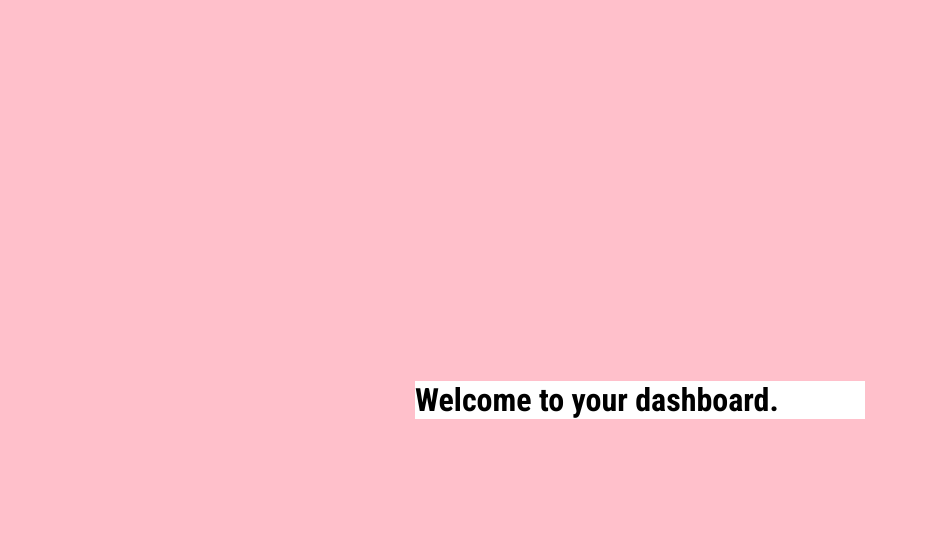
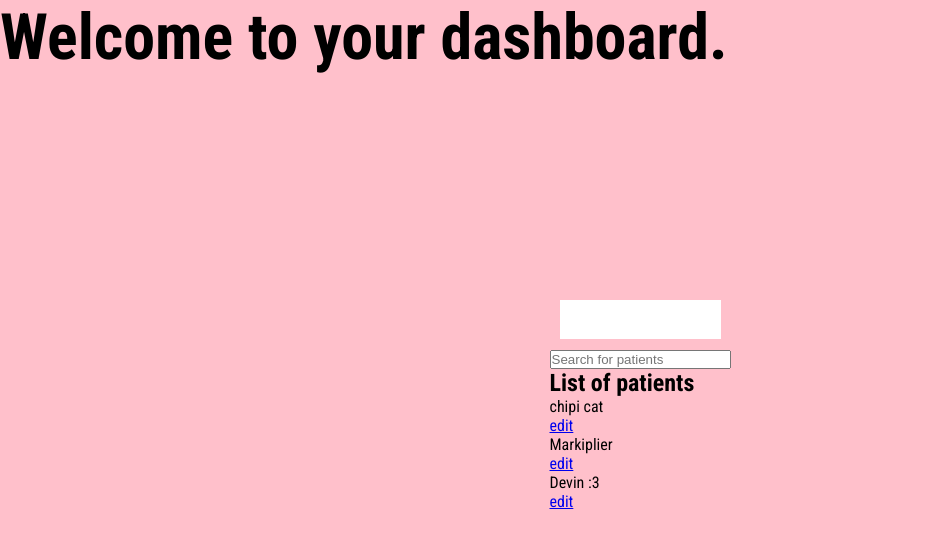
Before and after one commit to sahua3/Megahack2024, a React (Create React App) app in the folder megahack2024/: page /dashboard in a window 1280 px wide. Shown: the top 548 px of the page, without its empty margins (0-927 px from the left). Built offline with nearby package versions, Linux system fonts and the light colour scheme.

Commit message:
Dashboard Edited

```diff
--- a/megahack2024/src/components/Dashboard/Dashboard.css
+++ b/megahack2024/src/components/Dashboard/Dashboard.css
@@ -1,5 +1,21 @@
 .topWrap {
-    width: 450px;
+    height: auto;
+    min-height: 100%;
+    background: none;
+    margin: 10px;
+    padding: 10px;
+}
+
+.topWrap .dashboardWrap {
+    height: auto;
+    min-height: 100%;
     background: white;
-    color: #000;
+    margin: 10px;
+    padding: 10px;
 }
+.dashboardWrap h1 {
+    position: absolute;
+    top: 0;
+    left: 0;
+    font-size: 4rem;
+}
--- a/megahack2024/src/components/Dashboard/Dashboard.jsx
+++ b/megahack2024/src/components/Dashboard/Dashboard.jsx
@@ -1,21 +1,26 @@
 import React from 'react';
 import './Dashboard.css';
-import ReactDOM from 'react-dom/client';
-
-function patientPrint(value){
-    return <li>{value.name}</li>;
-}
+import { Link } from "react-router-dom";
 
 function Dashboard() {
-    const randomPeople = [{id: 1, name: 'Chipi cat'}, {id: 2, name: 'Markiplier'}, {id: 3, name: 'Devin :3'}];
     return(
-        <div className='topWrap'>
-            <h1>Welcome to your dashboard.</h1>
-            <ul>{randomPeople.map((person) => <patientPrint key={person.id} name={person.name}/>)}</ul>
-        </div>
+        <><div className='topWrap'>
+            <form action="">
+                <div className="dashboardWrap">
+                    <h1>Welcome to your dashboard.</h1>
+                    <br />
+                </div>
+            <div className="peopleList">
+                <input type="text" placeholder='Search for patients'/>
+                <h2>List of patients</h2>
+                <p> chipi cat </p>
+                <Link to="/login">edit</Link>
+                <p> Markiplier </p> <a href="#"> edit</a>
+                <p> Devin :3 </p> <a href="#"> edit</a>
+            </div>
+            </form>
+        </div></>
     );
 }
 
-const root = ReactDOM.createRoot(document.getElementById('root'));
-root.render(<Dashboard />);
 export default Dashboard;
--- a/megahack2024/src/components/Home/Home.jsx
+++ b/megahack2024/src/components/Home/Home.jsx
@@ -7,7 +7,7 @@ function Home(){
     const navigate = useNavigate();
 
     function handleClick (){
-        navigate("/List")
+        navigate("/login")
     }
     function adminClick (){
         navigate("/admin")
```
